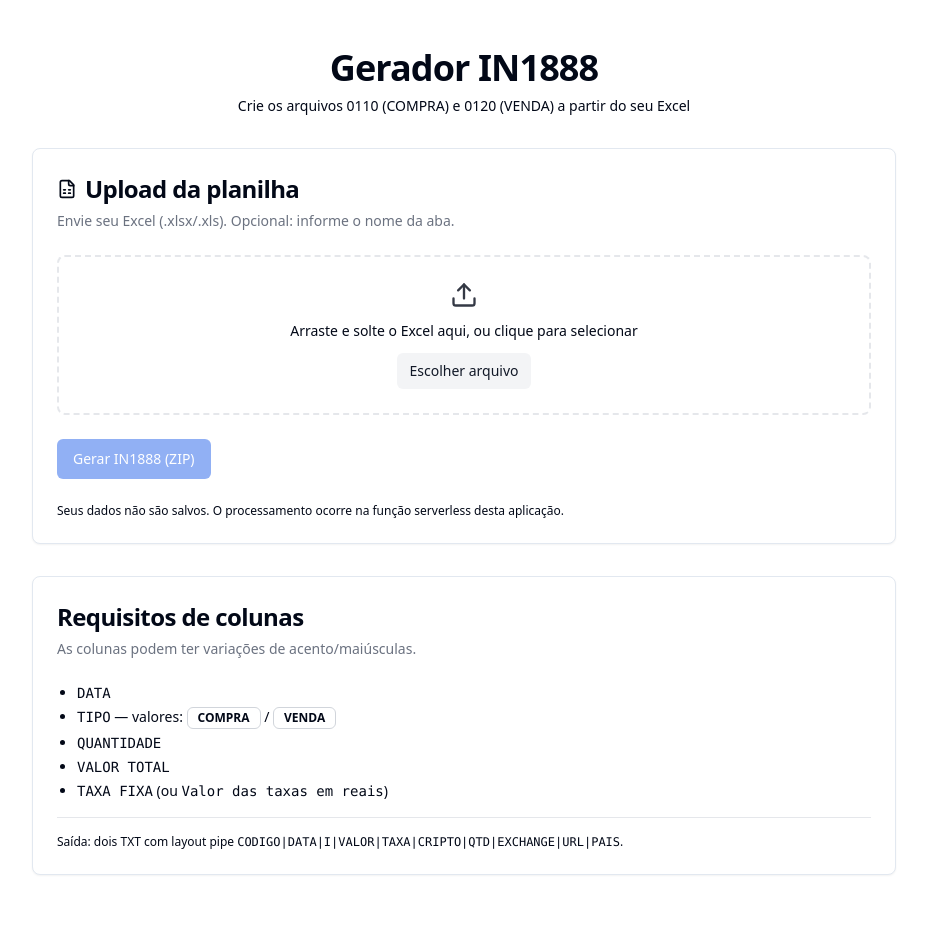
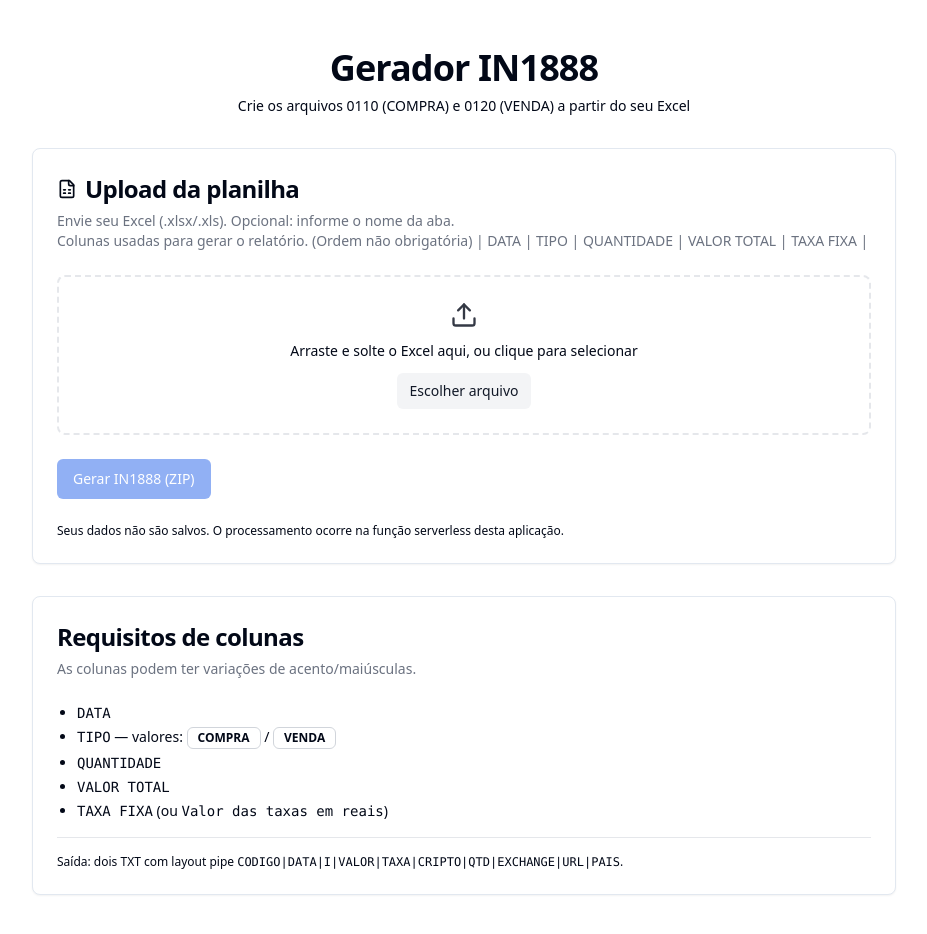
Before and after one commit to SeralooC/IN1888, a Next.js app: page / in a window 1280 px wide. Shown: the top 934 px of the page, without its empty margins (176-1103 px from the left). Built offline with nearby package versions, Linux system fonts and the light colour scheme.

Commit message:
adding_information

```diff
--- a/app/page.jsx
+++ b/app/page.jsx
@@ -117,6 +117,9 @@ export default function Home() {
           </CardTitle>
           <CardDescription>
             Envie seu Excel (.xlsx/.xls). Opcional: informe o nome da aba.
+            <br />
+            Colunas usadas para gerar o relatório. (Ordem não obrigatória)
+            | DATA | TIPO | QUANTIDADE | VALOR TOTAL | TAXA FIXA |
           </CardDescription>
         </CardHeader>
 
```
